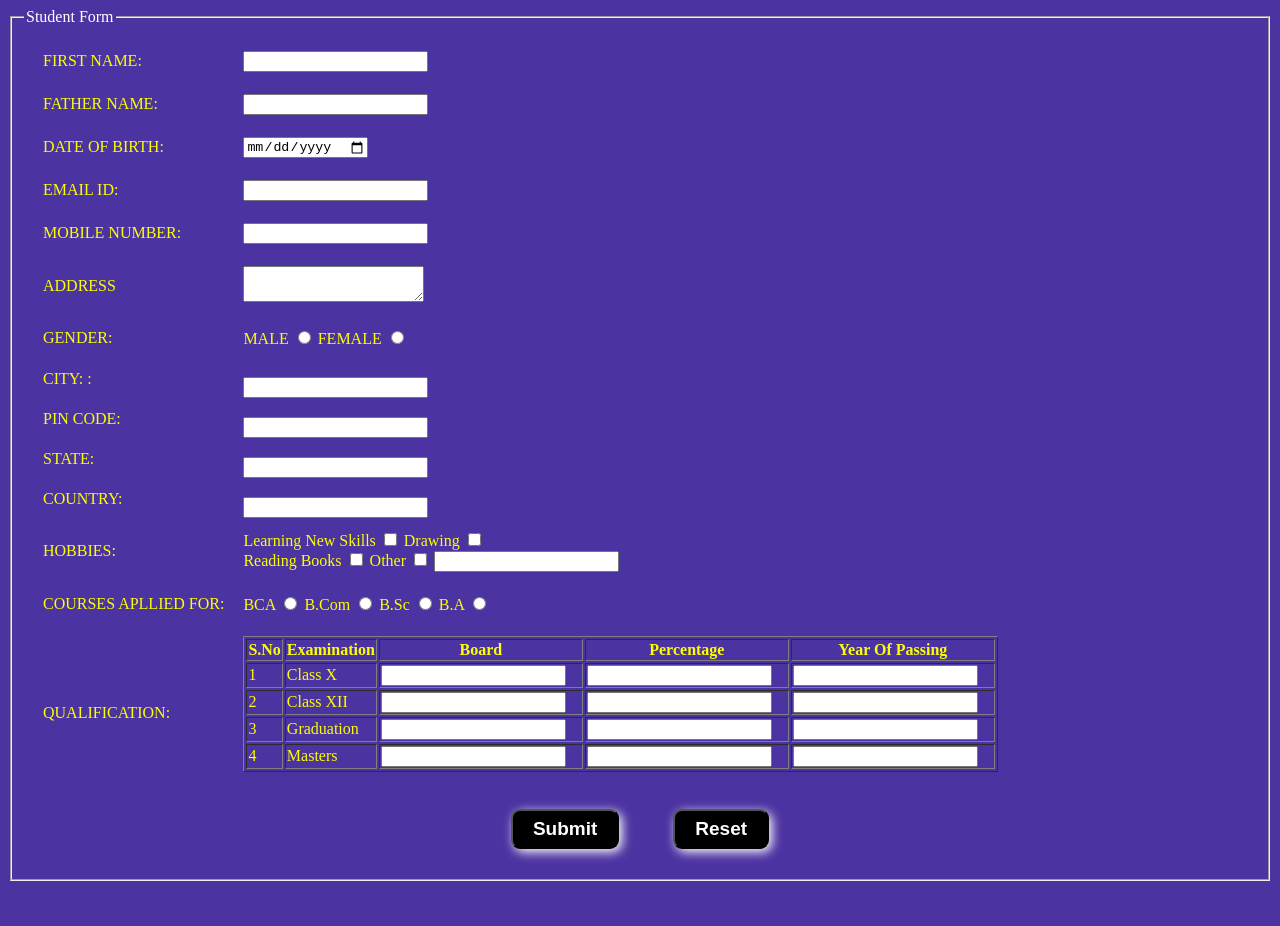
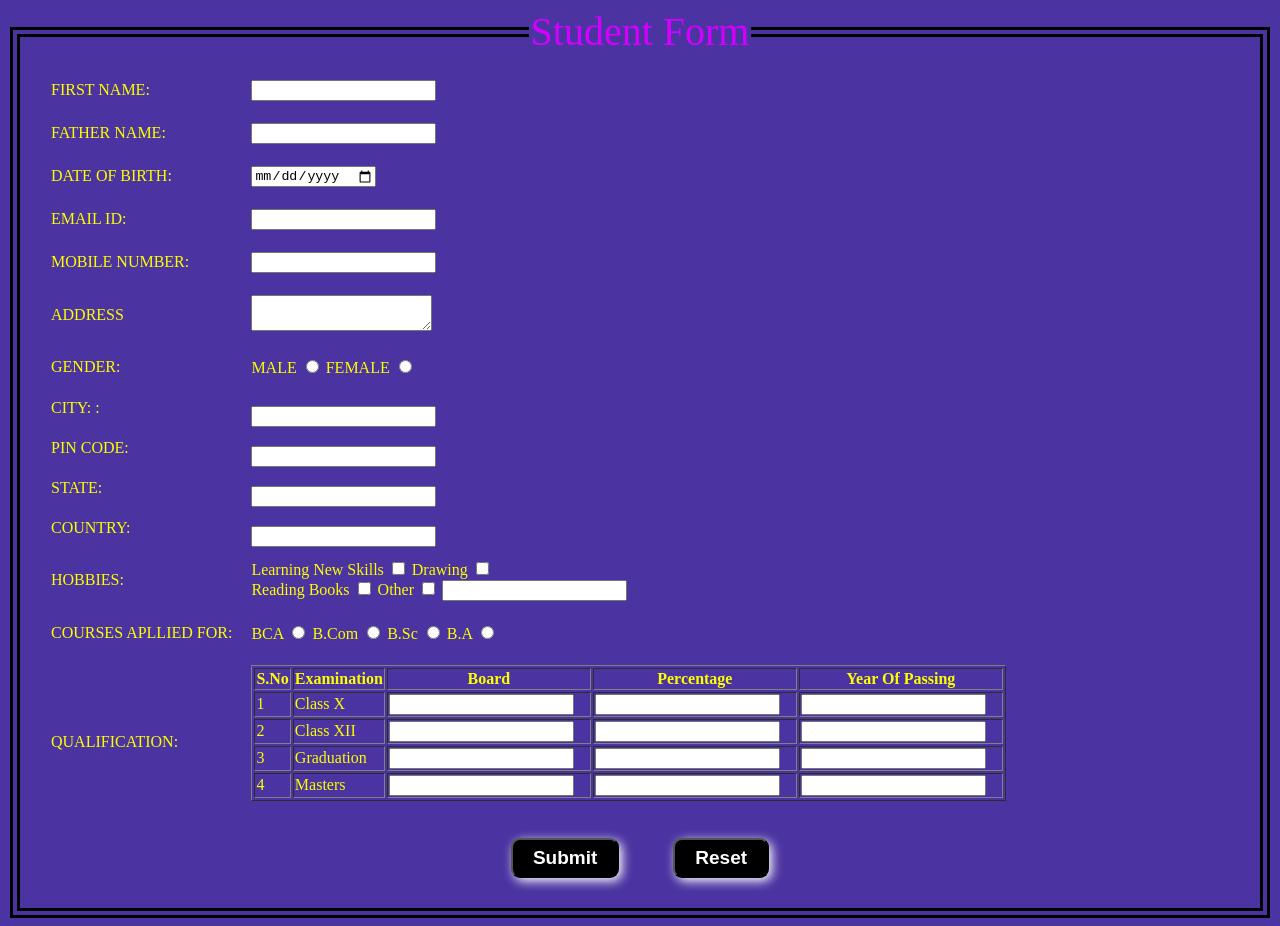
Before and after one commit to MOIZSIDDIQE/HTML_CSS-Assignment, a plain HTML site: page Student form/index.html in a window 1280 px wide. Before the commit the page ends 889 px from the top, so only its background shows below. Drawn offline with Linux system fonts and the light colour scheme.

Commit message:
style border for fieldset and align legend

```diff
--- a/Student form/style.css
+++ b/Student form/style.css
@@ -34,3 +34,11 @@ div{
     background-color: rgb(23, 250, 23);
     font-weight: bold;
 }
+legend{
+    font-size: 40px;
+    text-align: center;
+    color: rgb(212, 0, 255);
+}
+fieldset{
+    border: 10px double black;
+}
```
